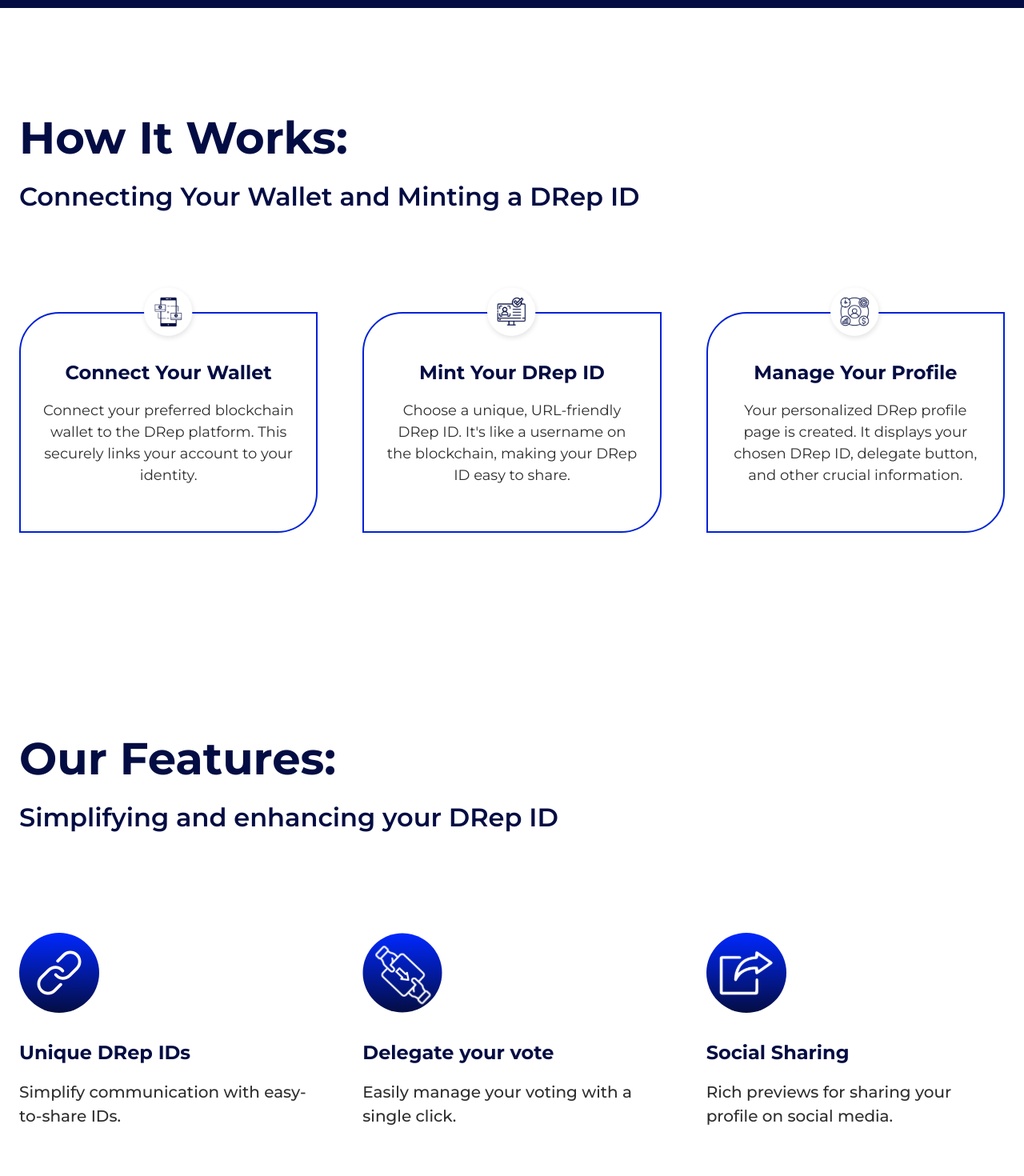
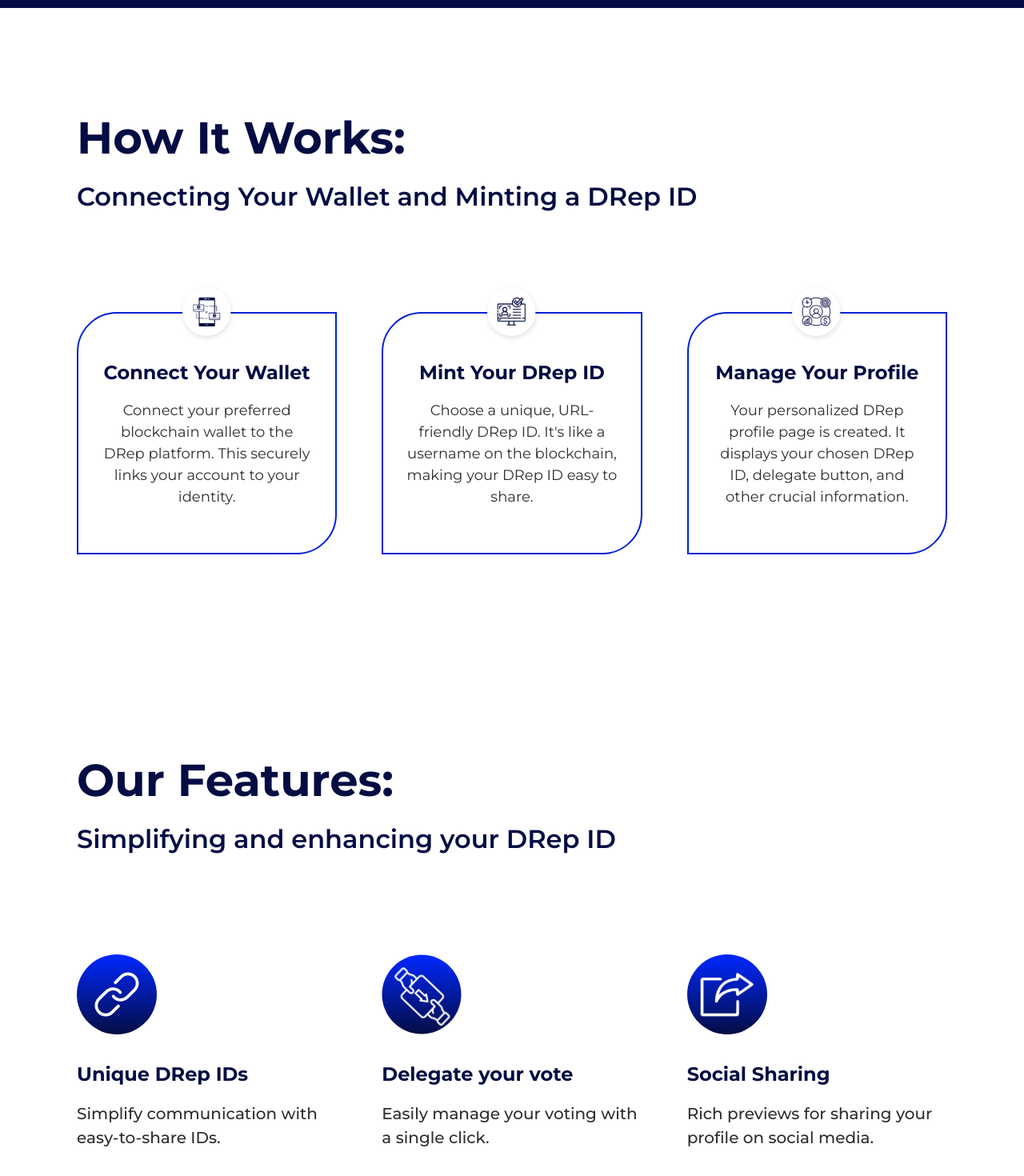
Before and after one commit to cardanoapi/drep-id, a Next.js app in the folder frontend/: page / in a window 1280 px wide. Shown: the part 900-2370 px from the top of the page at 80% size. Built offline with nearby package versions, Linux system fonts and the light colour scheme.

Commit message:
chore: update grid css

```diff
--- a/frontend/src/components/landing-sections/features.tsx
+++ b/frontend/src/components/landing-sections/features.tsx
@@ -4,12 +4,12 @@ import FeatureCard from "@src/components/cards/featureCard";
 export default function Features() {
   return (
     <div className="flex justify-center items-center sm:py-[120px] py-[60px]">
-      <div className="flex flex-col max-w-[1440px] px-[96px] sm:px-6">
+      <div className="flex flex-col max-w-[1440px] !px-[96px] sm:px-6">
         <p className="h2 font-bold text-primary-900">{features.title}:</p>
         <p className="h3 font-semibold text-primary-900 mt-2 mb-[120px]">
           {features.description}
         </p>
-        <div className="grid grid-flow-col sm:grid-cols-3 max-w-[1248px] xs:grid-cols-2 grid-cols-1  gap-[56px]">
+        <div className="grid lg:grid-cols-3 sm:grid-cols-2 grid-cols-1 gap-[56px]">
           {features.steps.map((step) => {
             return <FeatureCard key={step.id} {...step} />;
           })}
--- a/frontend/src/components/landing-sections/howItWorks.tsx
+++ b/frontend/src/components/landing-sections/howItWorks.tsx
@@ -4,12 +4,12 @@ import HowItWorksCard from "../cards/howItWorks";
 export default function HowItWorks() {
   return (
     <div className="flex justify-center items-center sm:py-[120px] py-[60px]">
-      <div className=" flex flex-col max-w-[1440px] px-[96px] sm:px-6">
+      <div className=" flex flex-col max-w-[1440px] !px-[96px] sm:px-6">
         <p className="h2 font-bold text-primary-900">{howItWorks.title}:</p>
         <p className="h3 font-semibold text-primary-900 mt-2 mb-[120px]">
           {howItWorks.description}
         </p>
-        <div className="grid grid-flow-col sm:grid-cols-3 max-w-[1248px] xs:grid-cols-2 grid-cols-1  gap-[56px]">
+        <div className="grid lg:grid-cols-3 sm:grid-cols-2 grid-cols-1  gap-[56px]">
           {howItWorks.steps.map((step) => {
             return <HowItWorksCard key={step.id} {...step} />;
           })}
```
